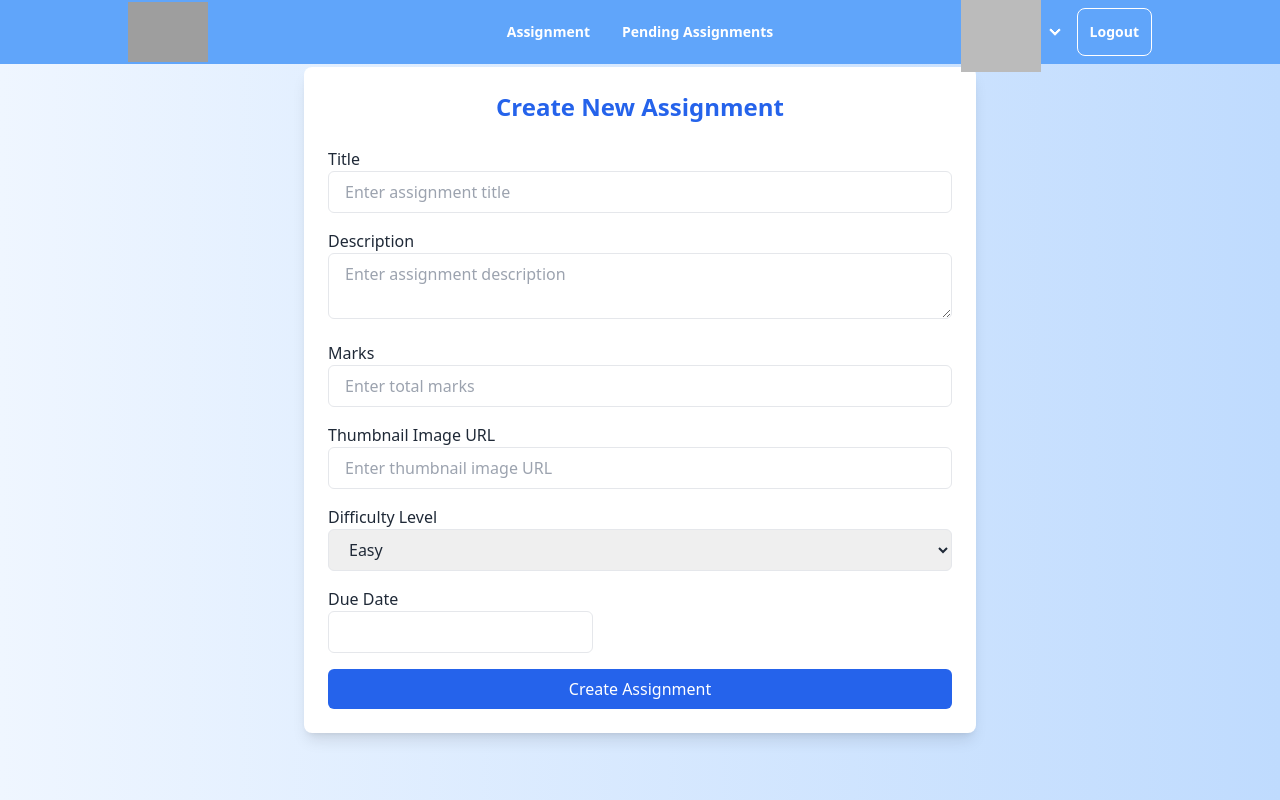
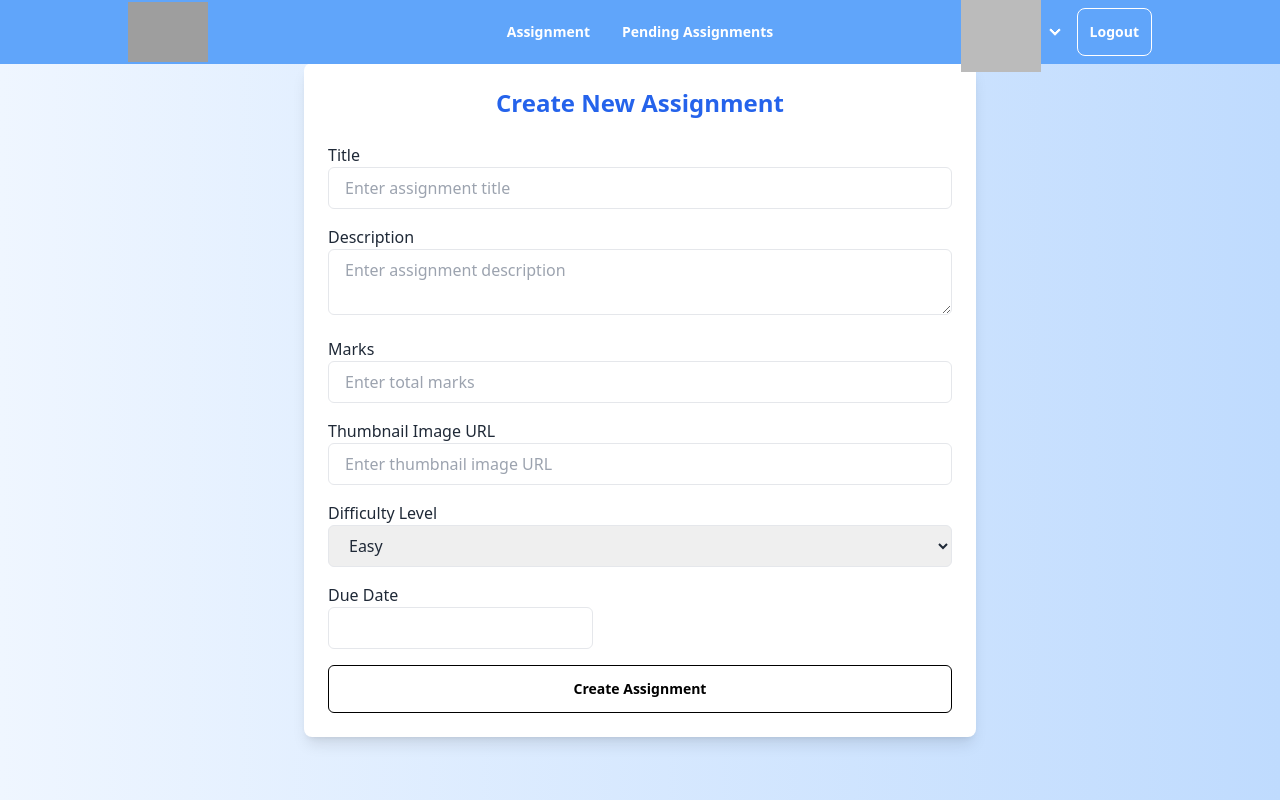
Before and after one commit to Parvej101/study-buddy-client, a React (Vite) app: page /create in a window 1280 px wide. Shown: the top 800 px of the page. Built offline with nearby package versions, Linux system fonts and the light colour scheme; no server answers; sample sign-in values are in the browser's storage; grey boxes are pictures that could not be loaded.

Commit message:
modify pending  assignment all button

```diff
--- a/src/router/Pages/CreateAssignment.jsx
+++ b/src/router/Pages/CreateAssignment.jsx
@@ -156,7 +156,7 @@ const CreateAssignment = () => {
                     {/* Submit Button */}
                     <button
                         type="submit"
-                        className="w-full py-2 text-white bg-blue-600 rounded-md hover:bg-blue-700 focus:outline-none focus:ring-2 focus:ring-blue-400"
+                        className="w-full py-2  btn btn-outline text-black hover:bg-blue-600 rounded-md  focus:outline-none focus:ring-2 focus:ring-blue-400"
                     >
                         Create Assignment
                     </button>
```
